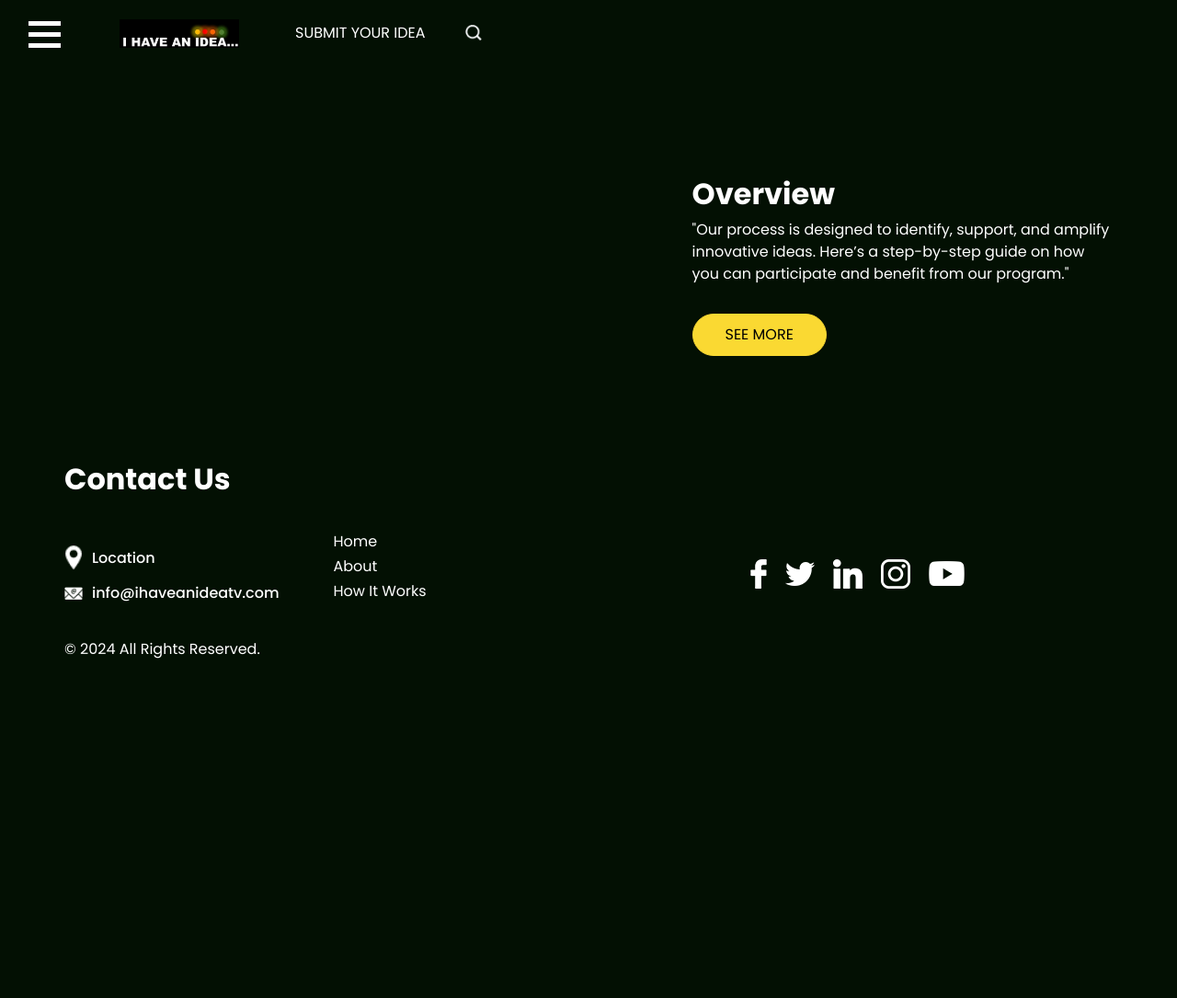
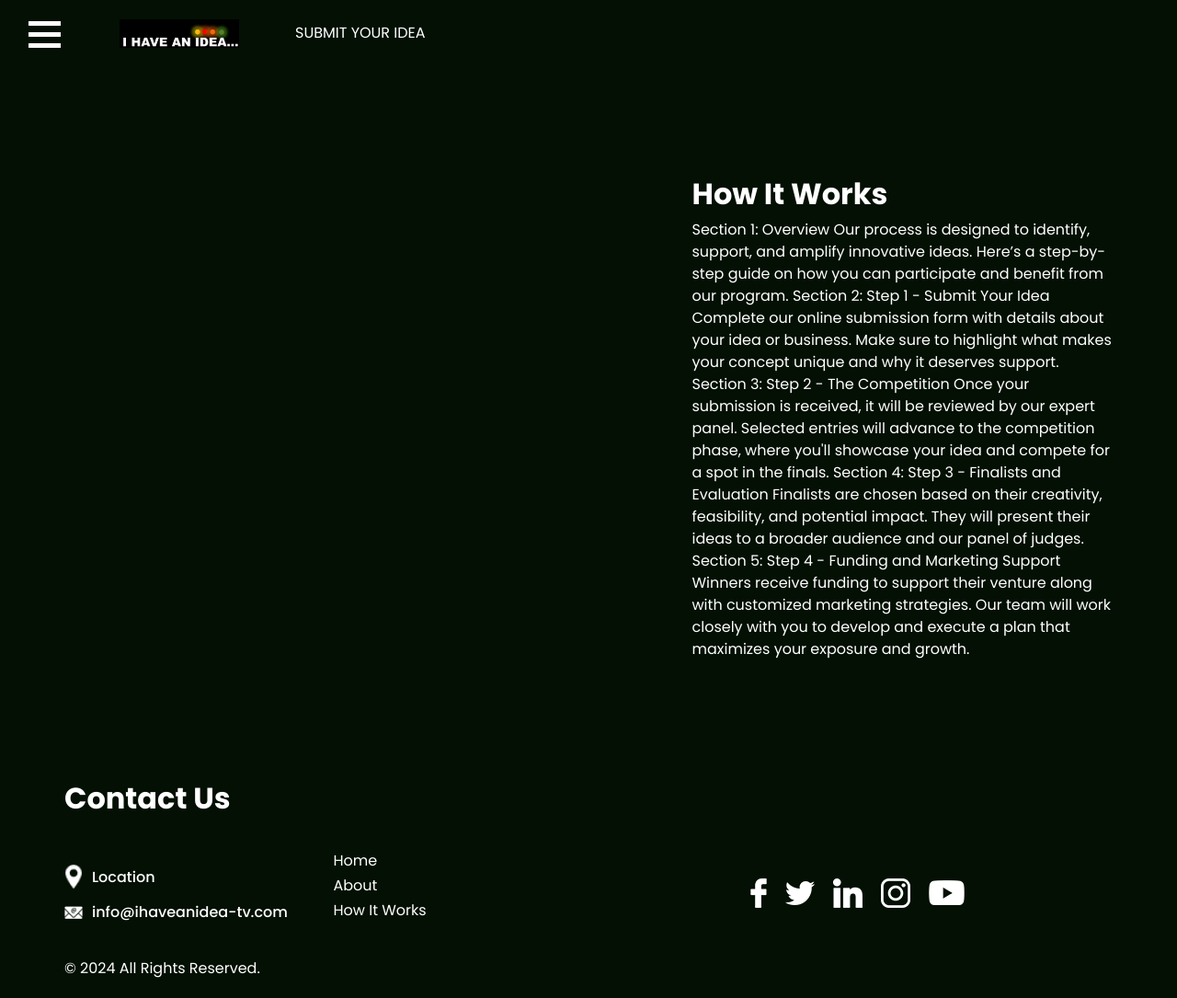
Before and after one commit to michaellfunso/IHAIL, a plain HTML site: page howitworks.html in a window 1280 px wide. Shown: the whole page at 92% size. Before the commit the page ends 800 px from the top, so only its background shows below. Drawn offline with nearby package versions, Linux system fonts and the light colour scheme.

Commit message:
New changes made
New

```diff
--- a/howitworks.html
+++ b/howitworks.html
@@ -45,7 +45,7 @@
                 <div class="overlay-content">
                   <a class="" href="index.html">Home <span class="sr-only">(current)</span></a>
                   <a class="" href="about.html">About </a>
-                  <a class="" href="gallery.html">How It Works </a>
+                  <a class="" href="howitworks.html">How It Works </a>
                   <a class="" href="">Yellow Room</a>
                   <a class="" href="">Green Room </a>
                   <a class="" href="">The Red </a>
@@ -58,12 +58,9 @@
               </span>
             </a>
             <div class="user_option">
-              <a href="#">
+              <a href="https://forms.gle/cRw7EmpkhLEqpfVZA" target="_blank">
                 SUBMIT YOUR IDEA
               </a>
-              <form class="form-inline ">
-                <button class="btn  nav_search-btn" type="submit"></button>
-              </form>
             </div>
           </div>
         </nav>
@@ -81,14 +78,25 @@
         <div class="col-lg-5 ml-auto">
           <div class="heading_container">
             <h2>
-              Overview
+              How It Works
             </h2>
             <p>
 
-"Our process is designed to identify, support, and amplify innovative ideas. Here’s a step-by-step guide on how you can participate and benefit from our program."     </p>
-            <a href="">
-              See More
-            </a>
+Section 1: Overview
+Our process is designed to identify, support, and amplify innovative ideas. Here’s a step-by-step guide on how you can participate and benefit from our program.
+
+Section 2: Step 1 - Submit Your Idea
+Complete our online submission form with details about your idea or business. Make sure to highlight what makes your concept unique and why it deserves support.
+
+Section 3: Step 2 - The Competition
+Once your submission is received, it will be reviewed by our expert panel. Selected entries will advance to the competition phase, where you'll showcase your idea and compete for a spot in the finals.
+
+Section 4: Step 3 - Finalists and Evaluation
+Finalists are chosen based on their creativity, feasibility, and potential impact. They will present their ideas to a broader audience and our panel of judges.
+
+Section 5: Step 4 - Funding and Marketing Support
+Winners receive funding to support their venture along with customized marketing strategies. Our team will work closely with you to develop and execute a plan that maximizes your exposure and growth.
+    </p>
           </div>
         </div>
       </div>
@@ -179,7 +187,7 @@
                   </div>
                   <div class="detail-box">
                     <h6>
-                      info@ihaveanideatv.com
+                      info@ihaveanidea-tv.com
                     </h6>
                   </div>
                 </a>
@@ -205,7 +213,7 @@
                     <a class="" href="about.html">About </a>
                   </li>
                   <li class="">
-                    <a class="" href="gallery.html">How It Works </a>
+                    <a class="" href="howitworks.html">How It Works </a>
                   </li>
                   <!-- <li class="">
                     <a class="" href="blog.html">Blog </a>
@@ -239,6 +247,7 @@
         </div>
       </div>
     </div>
+
   </section>
 
   <!-- end info section -->
```
Also changed, not shown: about.html (+4 -7 lines), index.html (+6 -9 lines).
